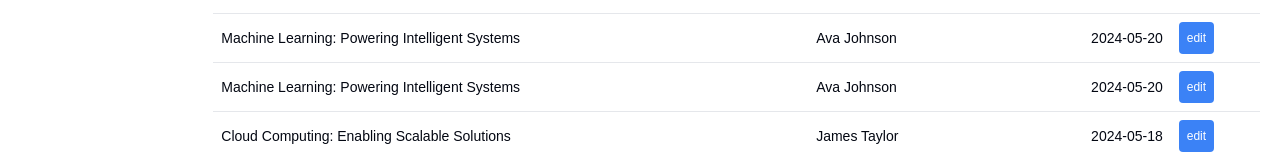
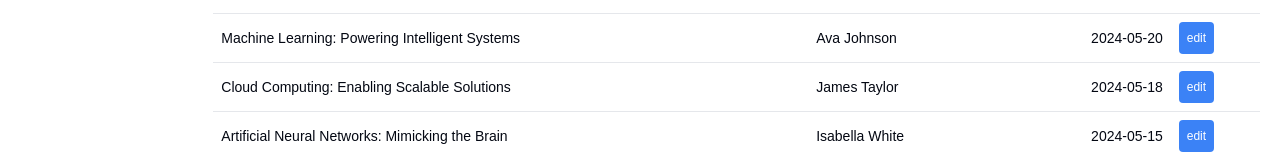
Before and after one commit to sadikjs/dashboard, a Next.js app: page / in a window 1280 px wide. Shown: the part 794-952 px from the top of the page. Built offline with nearby package versions, Linux system fonts and the light colour scheme.

Commit message:
Update posts.ts
second change third branch

```diff
--- a/data/posts.ts
+++ b/data/posts.ts
@@ -166,21 +166,7 @@ const posts: Post[] = [
       },
     ],
   },
-  {
-    id: '12',
-    title: 'Machine Learning: Powering Intelligent Systems',
-    body: 'Machine Learning (ML) algorithms enable computers...',
-    author: 'Ava Johnson',
-    date: '2024-05-20',
-    comments: [
-      { id: '1', text: 'ML is reshaping industries.', username: 'Emma' },
-      {
-        id: '2',
-        text: "I'm interested in reinforcement learning.",
-        username: 'Daniel 12',
-      },
-    ],
-  },
+
 ];
 
 export default posts;
```
